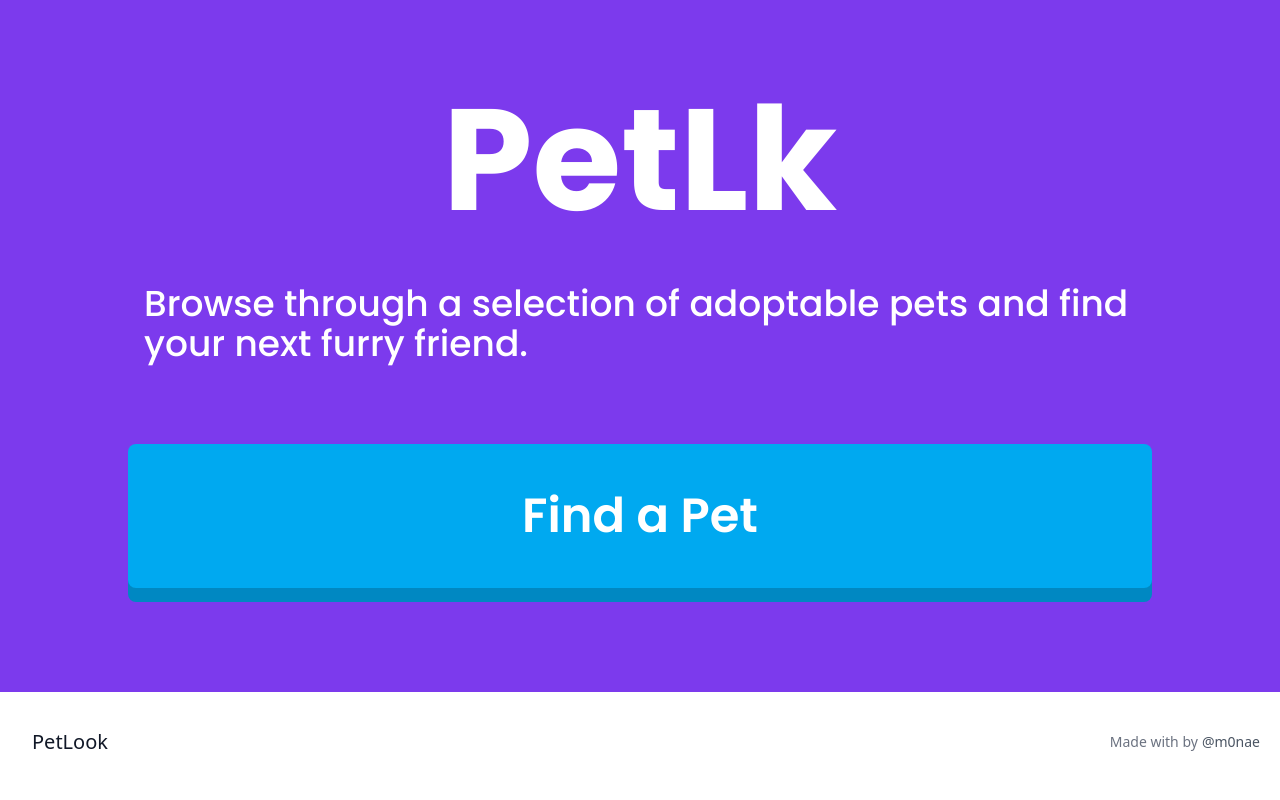
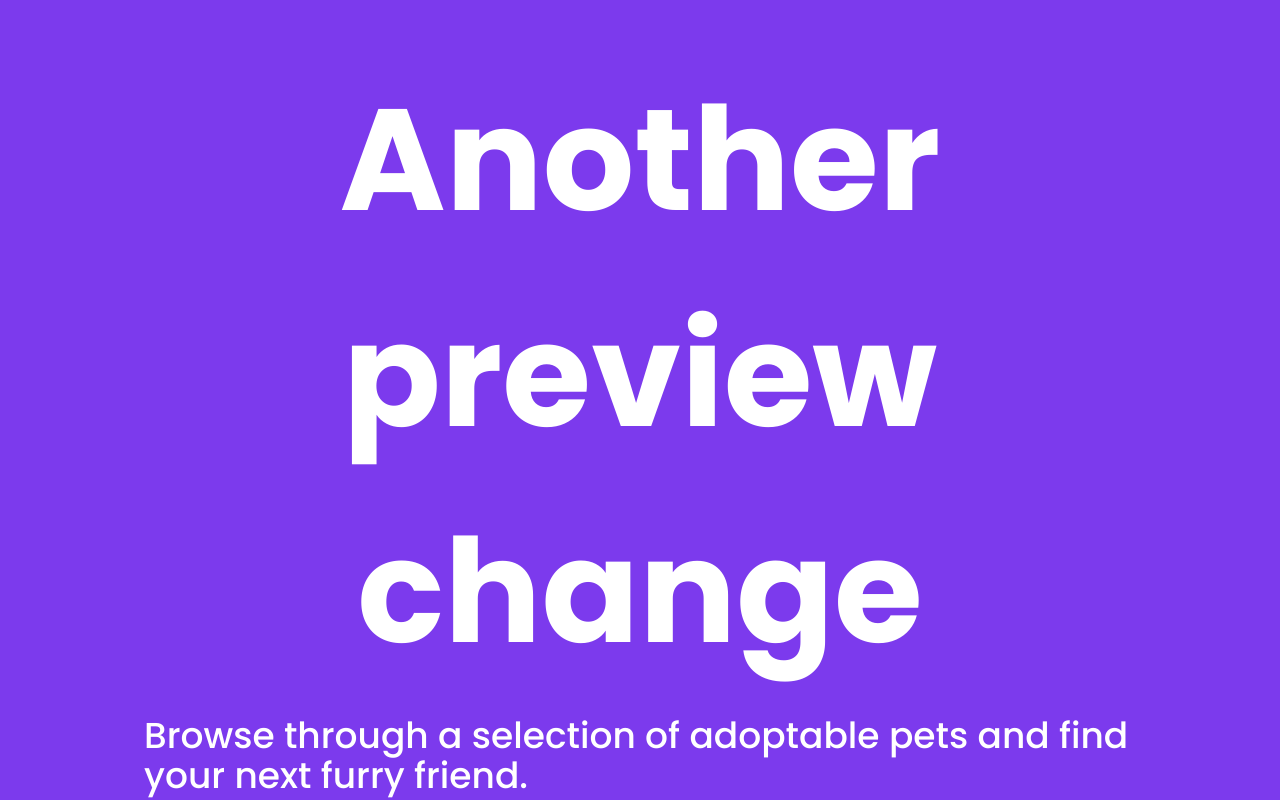
Before and after one commit to m0nae/petlook, a React (Create React App) app: page / in a window 1280 px wide. Shown: the top 800 px of the page. Built offline with nearby package versions, Linux system fonts and the light colour scheme.

Commit message:
Change landing page title for the last time
To test out Render and what happens after a PR is closed.

```diff
--- a/src/pages/Landing/index.tsx
+++ b/src/pages/Landing/index.tsx
@@ -13,7 +13,7 @@ export default function Landing() {
         <div className="flex flex-col justify-items-center items-center">
           <div className="flex flex-col mt-5 w-[90%] max-w-5xl">
             <h1 className="text-[3.8rem] tiny:text-[4.2rem] mobile:text-[6rem] sm:text-[8rem] lg:text-[9rem] font-bold text-white text-center pt-8 ">
-              <span className="inline-block">PetL{eyes}k</span>
+              <span className="inline-block">Another preview change</span>
             </h1>
             <p className="text-3xl mobile:text-4xl text-white font-medium mt-4 mx-4">
               Browse through a selection of adoptable pets and find your next
```
